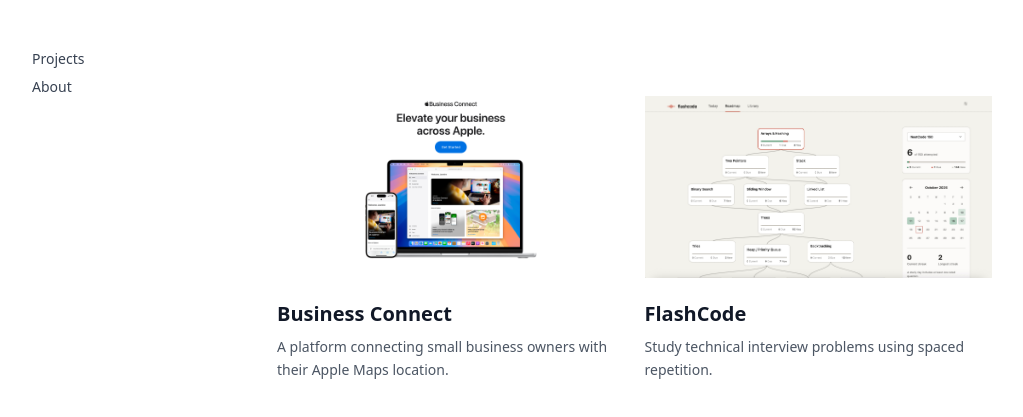
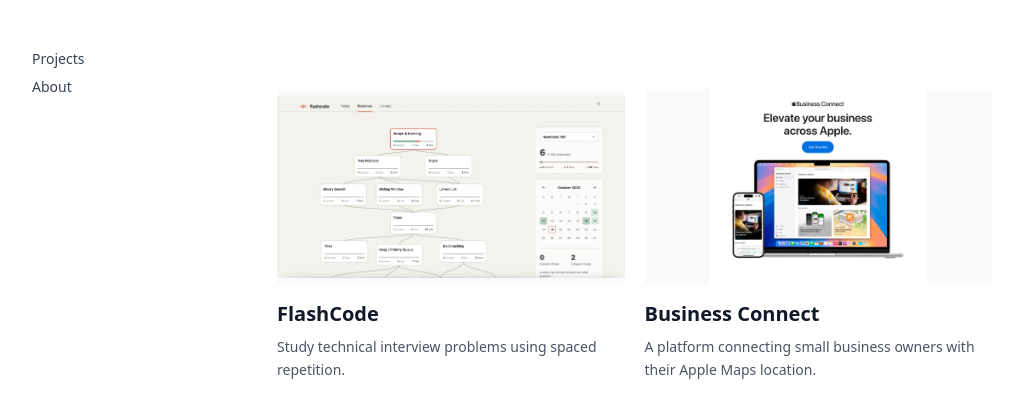
Before and after one commit to velvokay/velvokay.github.io, a website: page index.html in a window 1280 px wide. Shown: the part 119-536 px from the top of the page, without its empty margins (128-1151 px from the left). Drawn offline with Linux system fonts and the light colour scheme.

Commit message:
Refine project cards and update about copy

```diff
--- a/index.html
+++ b/index.html
@@ -4,7 +4,7 @@
   <meta charset="UTF-8" />
   <meta name="viewport" content="width=device-width, initial-scale=1.0" />
   <title>Alex Yakovlev</title>
-  <link href="dist/output.css" rel="stylesheet">
+  <link href="dist/output.css?v=20261020" rel="stylesheet">
 </head>
 
 <body class="bg-white text-gray-900 font-sans p-6 md:p-10">
@@ -28,33 +28,20 @@
     <main class="col-span-12 min-w-0 md:col-span-9">
       <section class="col-span-12 grid grid-cols-12 gap-gut mt-10">
 
-        <!-- Project 1 -->
-        <div class="col-span-12 md:col-span-6 flex flex-col min-w-0 gap-4 mb-8">
-          <img
-            src="images/img1.png"
-            alt="Business Connect"
-            class="w-full aspect-video object-contain rounded"
-          >
-          <div>
-            <h2 class="text-xl font-semibold mb-2">Business Connect</h2>
-            <p class="text-sm text-gray-600 leading-relaxed">
-              A platform connecting small business owners with their Apple Maps location.
-            </p>
-          </div>
-        </div>
-
-        <!-- Project 2 -->
+        <!-- FlashCode -->
         <a
           href="https://flashcoder.io"
           target="_blank"
           rel="noopener noreferrer"
           class="col-span-12 md:col-span-6 flex flex-col min-w-0 gap-4 mb-8 cursor-pointer hover:opacity-80 focus-visible:outline focus-visible:outline-2 focus-visible:outline-offset-4 transition-opacity"
         >
-          <img
-            src="images/project2.jpg"
-            alt="FlashCode"
-            class="w-full aspect-video object-contain rounded"
-          >
+          <div class="aspect-video flex items-center justify-center overflow-hidden rounded bg-gray-50">
+            <img
+              src="images/project2.jpg"
+              alt="FlashCode"
+              class="h-full w-full object-contain"
+            >
+          </div>
           <div>
             <h2 class="text-xl font-semibold mb-2">FlashCode</h2>
             <p class="text-sm text-gray-600 leading-relaxed">
@@ -63,6 +50,23 @@
           </div>
         </a>
 
+        <!-- Business Connect -->
+        <article class="col-span-12 md:col-span-6 flex flex-col min-w-0 gap-4 mb-8">
+          <div class="aspect-video flex items-center justify-center overflow-hidden rounded bg-gray-50">
+            <img
+              src="images/img1.png"
+              alt="Business Connect"
+              class="h-full w-full object-contain"
+            >
+          </div>
+          <div>
+            <h2 class="text-xl font-semibold mb-2">Business Connect</h2>
+            <p class="text-sm text-gray-600 leading-relaxed">
+              A platform connecting small business owners with their Apple Maps location.
+            </p>
+          </div>
+        </article>
+
       </section>
     </main>
 
```
Also changed, not shown: about.html (+8 -2 lines), dist/output.css.
